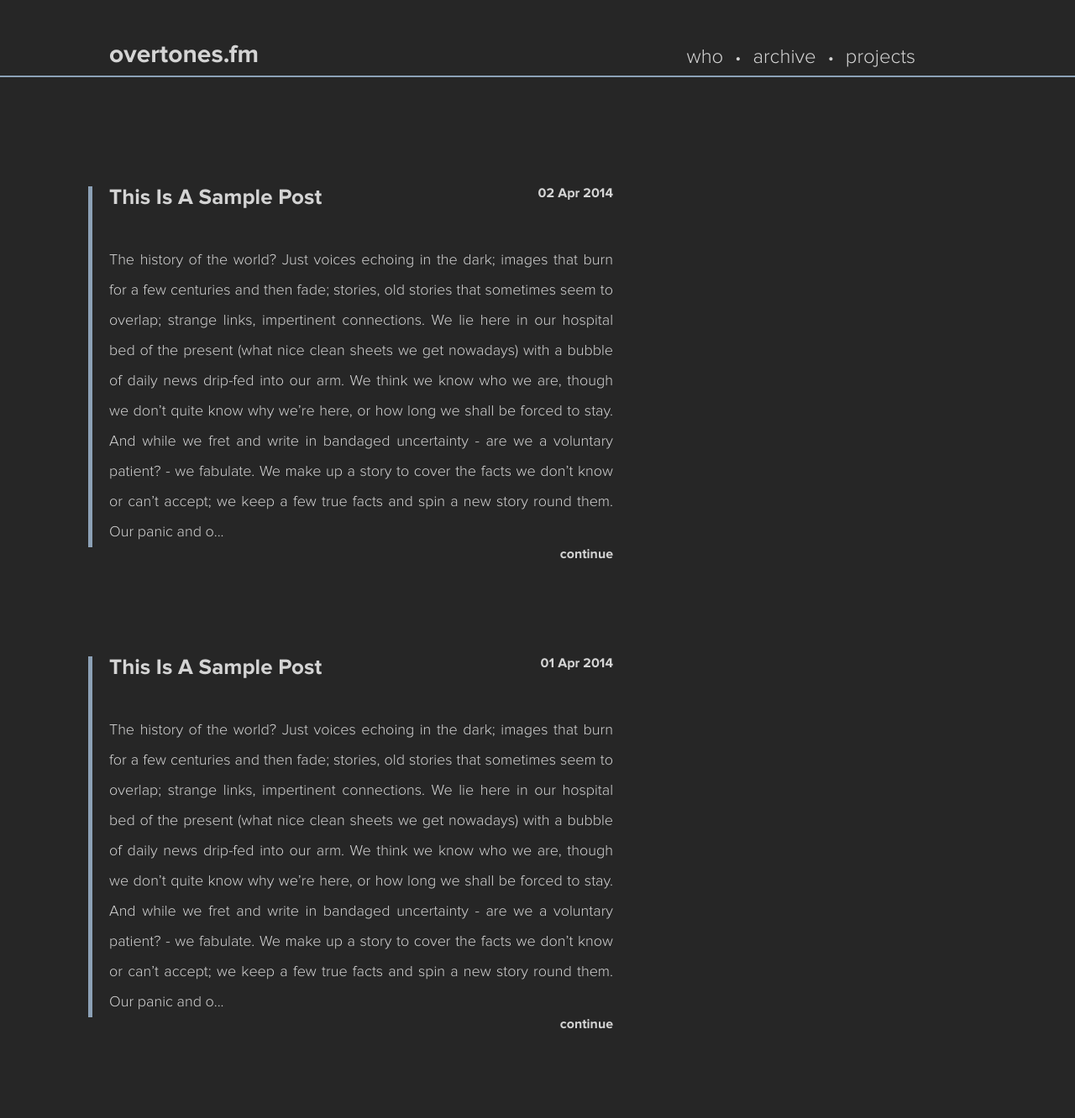
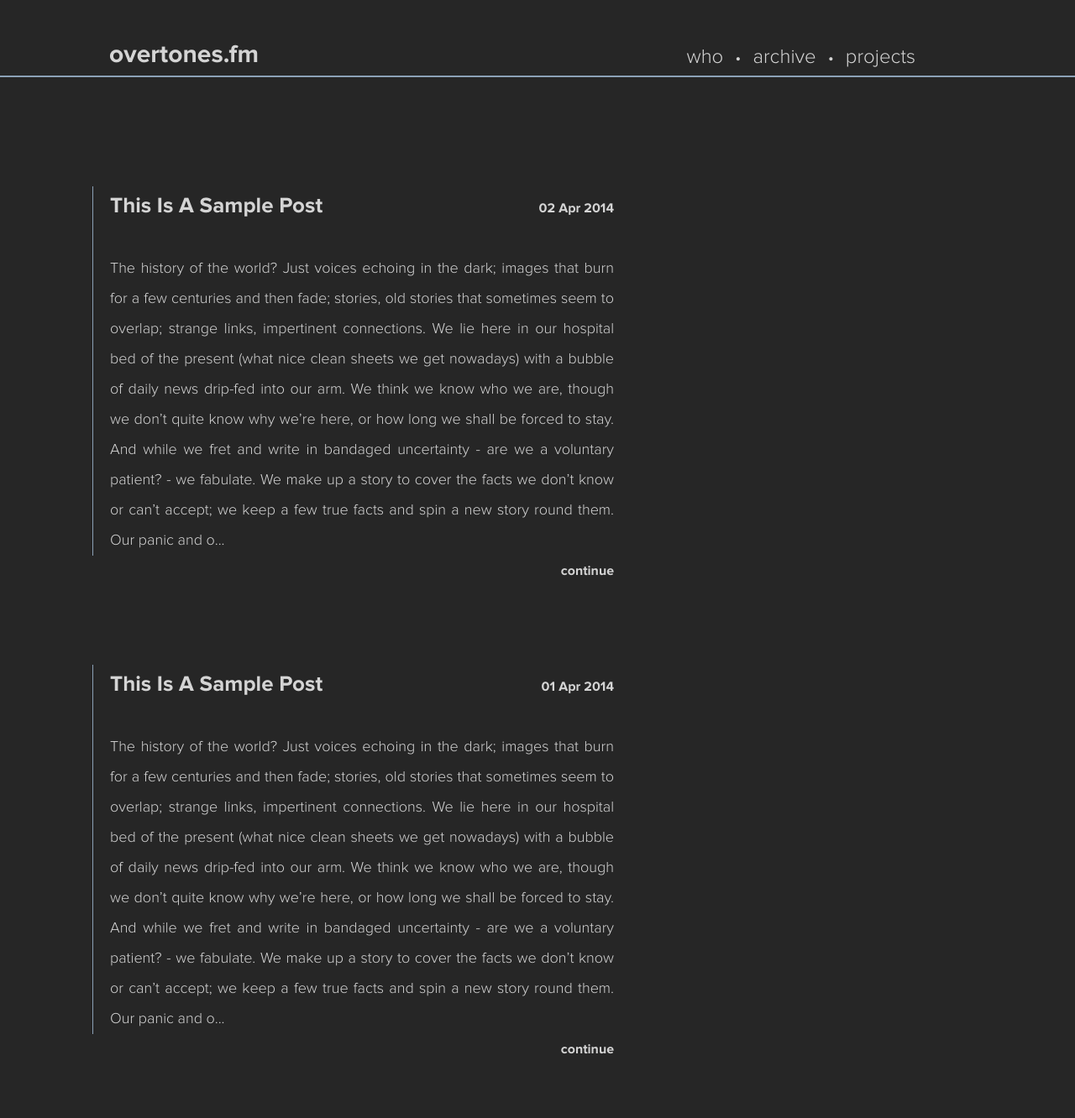
Before and after one commit to ajferrick/blog, a Jekyll site: the page built from index.html, in a window 1280 px wide. Shown: the whole page at 84% size. Built offline with Jekyll 4.4.1, drawn with Linux system fonts in a browser that asks for light colours.

```diff
--- a/_layouts/default.html
+++ b/_layouts/default.html
@@ -13,7 +13,7 @@
     <div>
         <header>
             <nav>
-                <h1>overtones.fm</h1>
+                <h1><a href="/">overtones.fm</a></h1>
                 <div>
                     <a href="/who">who</a>
                     <span class="separator-bullet">&bull;</span>
--- a/css/master.css
+++ b/css/master.css
@@ -38,6 +38,9 @@ a:hover {
     padding: 0 10px 0 10px;
     font-size: 20px;
 }
+.front-page-sidebar {
+    border-left: 1px solid #8ca1b6;
+}
 
 
 /* Header layout */
@@ -46,10 +49,12 @@ header {
     padding: 50px 0px 10px 130px;
 }
 header nav h1 {
-    color: #d4d4d4;
     display: inline;
+}
+header nav h1 a {
     font-family: "Proxima Nova Bold";
     font-size: 30px;
+    color: #d4d4d4;
 }
 header nav div {
     display: inline;
@@ -63,10 +68,9 @@ hr {
 
 /* Post layout */
 article {
-    margin: 130px 0 100px 105px;
+    margin: 130px 0 100px 110px;
     padding: 0 0 0 20px;
     width: 600px;
-    border-left: 5px solid #8ca1b6;
 }
 article header {
     padding: 0 0 40px 0;
@@ -79,7 +83,7 @@ article header h1 {
 }
 article header h2 {
     float: right;
-    margin: 0;
+    margin: 8px 0 0 0;
 }
 article header h1 a {
     font-family: "Proxima Nova Bold";
@@ -97,6 +101,7 @@ article p {
     text-align: justify;
 }
 article a {
+    margin: 10px 0 0 0;
     font-family: "Proxima Nova Bold";
     font-size: 16px;
     float: right;
--- a/index.html
+++ b/index.html
@@ -1,10 +1,9 @@
 ---
 layout: default
-title: home
 ---
 
 {% for post in site.posts %}
-    <article>
+    <article class="front-page-sidebar">
         <header>
             <h1><a href="{{ post.url }}">{{ post.title }}</a></h1>
             <h2><a href="{{ post.url }}">{{ post.date | date_to_string }}</a></h2>
```
Also changed, not shown: _layouts/post.html (added, +11 -0 lines).
